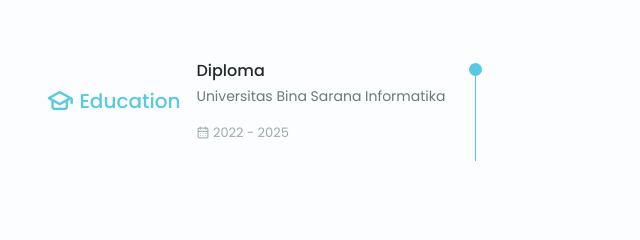
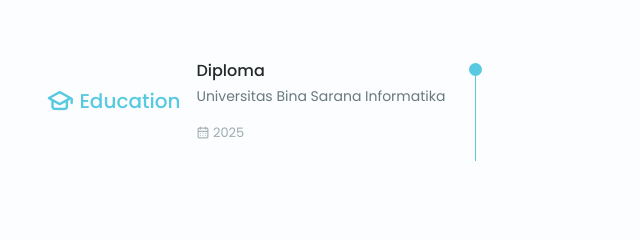
Before and after one commit to imron29/myporto, a plain HTML site: page index.html in a window 1280 px wide. Shown: the part 2500-2740 px from the top of the page, 247-887 px from the left. Drawn offline with nearby package versions, Linux system fonts and the light colour scheme.

Commit message:
Update index.html

```diff
--- a/index.html
+++ b/index.html
@@ -243,7 +243,7 @@ s
                      <span class="qualification__subtitle">Universitas Bina Sarana Informatika</span>
                      <div class="qualification__calendar">
                         <i class="uil uil-calendar-alt"></i>
-                        2022 - 2025
+                        2025
                      </div>
                  </div>
 
```
